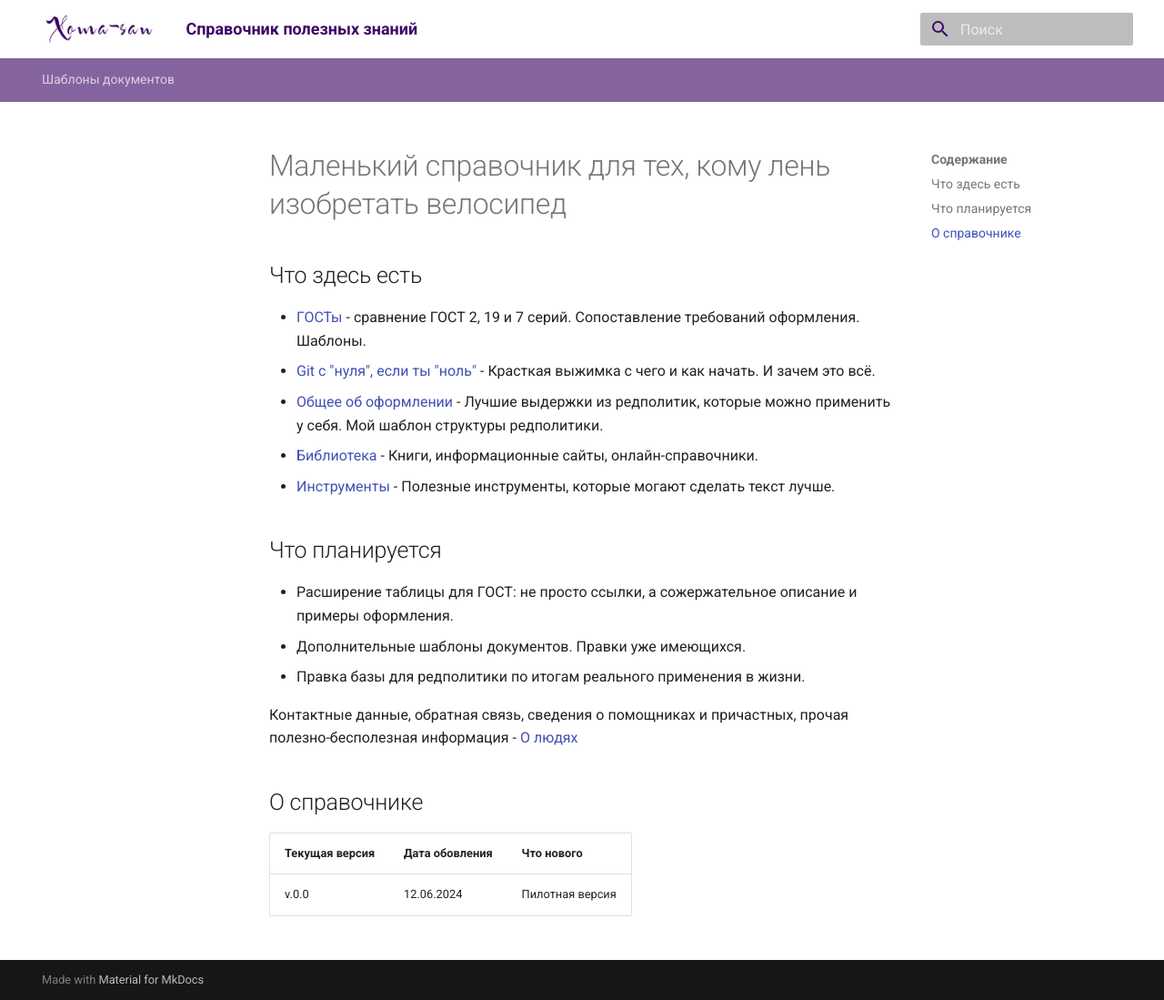
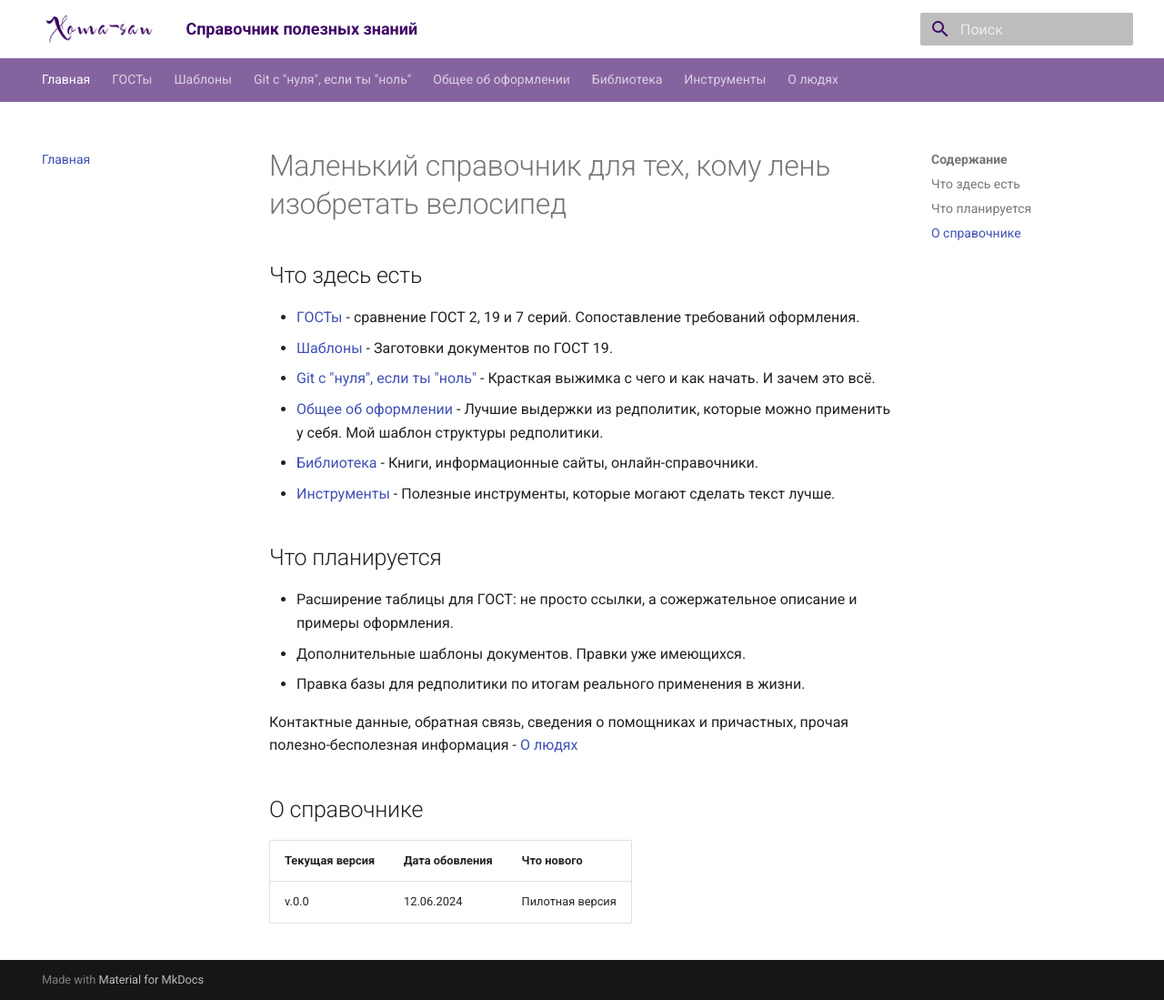
Before and after one commit to Xoma-san/xoma-help.github.io, an MkDocs documentation site: the page built from docs/index.md, in a window 1280 px wide and 1099 px high. Shown: the whole window at 91% size. Built offline with MkDocs 1.6.1 and Material for MkDocs 9.7.7, drawn with Linux system fonts in a browser that asks for light colours.

Commit message:
структура

```diff
--- a/docs/index.md
+++ b/docs/index.md
@@ -1,7 +1,8 @@
 # Маленький справочник для тех, кому лень изобретать велосипед
 
 ## Что здесь есть
-* [ГОСТы](https://link) - сравнение ГОСТ 2, 19 и 7 серий. Сопоставление требований оформления. Шаблоны.
+* [ГОСТы](https://link) - сравнение ГОСТ 2, 19 и 7 серий. Сопоставление требований оформления.
+* [Шаблоны](https://link) - Заготовки документов по ГОСТ 19.
 * [Git с "нуля", если ты "ноль"](https://link) - Красткая выжимка с чего и как начать. И зачем это всё.
 * [Общее об оформлении](https://link) - Лучшие выдержки из редполитик, которые можно применить у себя. Мой шаблон структуры редполитики.
 * [Библиотека](https://link) - Книги, информационные сайты, онлайн-справочники.
--- a/mkdocs.yml
+++ b/mkdocs.yml
@@ -7,10 +7,18 @@ theme:
   features:
     - navigation.tabs
 nav:
-    - Шаблоны документов:
+  - Главная: index.md
+  - ГОСТы: GOST.md
+  - Шаблоны:
       - Описание применения: Opisanie-primenenia.md
       - Описание программы: Opisanie-programmi.md
       - Формуляр: Formular.md
+  - Git с "нуля", если ты "ноль": Git-help.md
+  - Общее об оформлении: Useful.md
+  - Библиотека: libs.md
+  - Инструменты: Tools.md
+  - О людях: about.md
+
 markdown_extensions:
  - pymdownx.superfences
 extra_css:
```
Also changed, not shown: docs/Git-help.md (added), docs/Help.md (deleted), docs/about.md (added), docs/libs.md (added).
